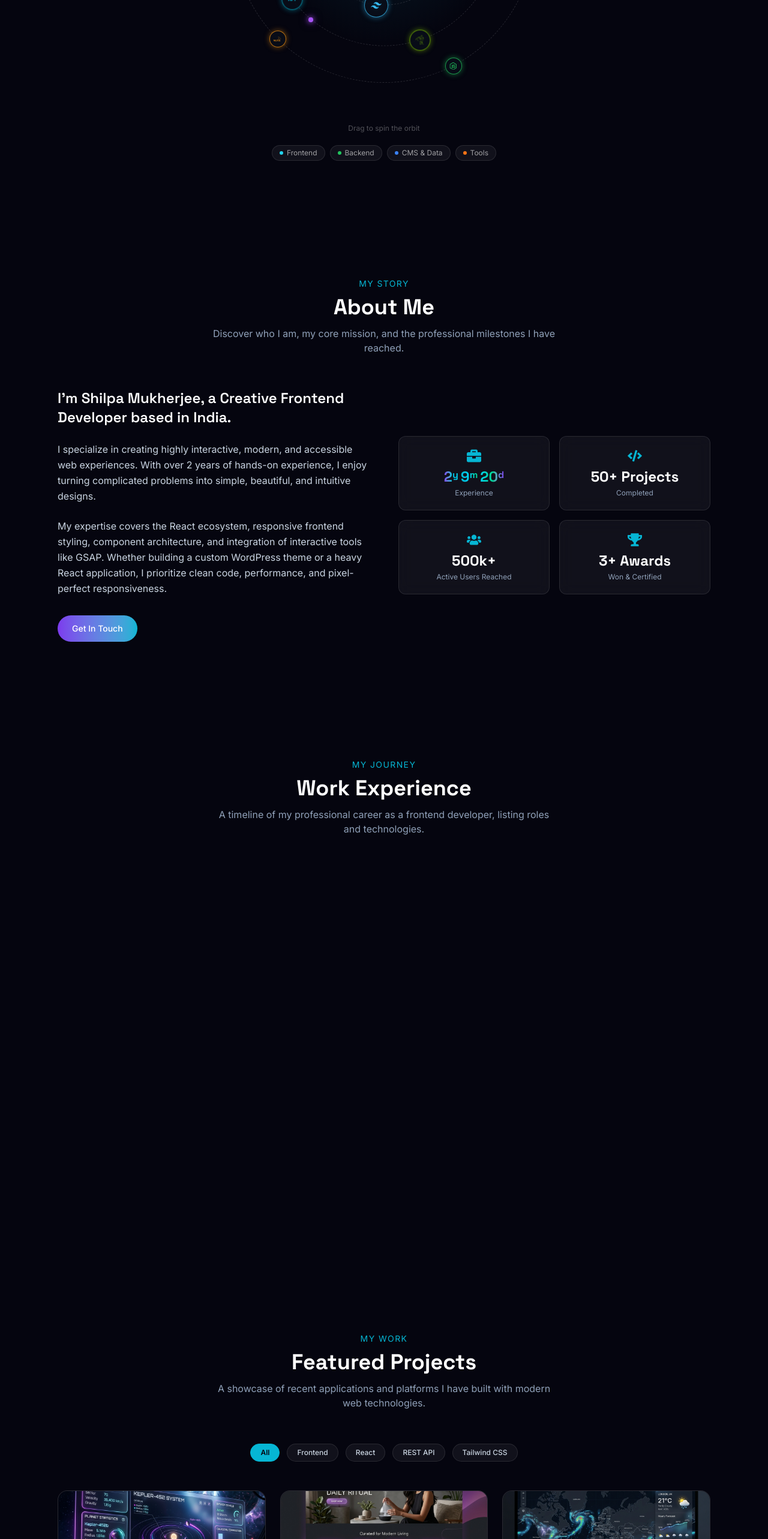
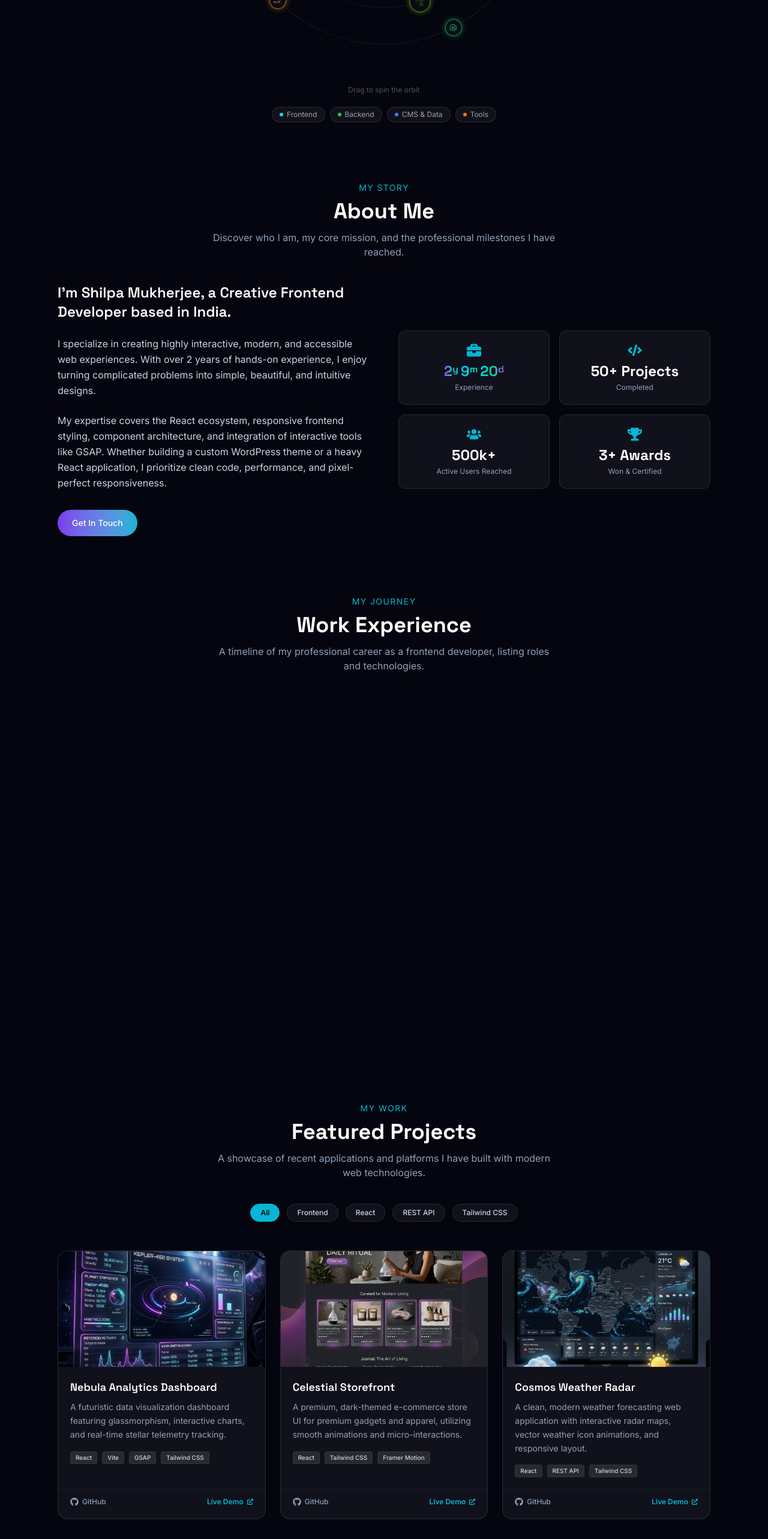
Before and after one commit to its-shilpa/react-space-portfolio, a React (Vite) app: page / in a window 1280 px wide. Shown: the part 1454-4020 px from the top of the page at 60% size. Built offline with nearby package versions, Linux system fonts and the light colour scheme.

Commit message:
Fixed the spacing between the sections

```diff
--- a/src/App.jsx
+++ b/src/App.jsx
@@ -20,7 +20,7 @@ export default function App() {
   }, []);
 
   return (
-    <div className="relative">
+    <div className="relative overflow-x-hidden w-full">
       <StarField />
       <Navbar />
       <Hero />
--- a/src/components/layout/Footer.jsx
+++ b/src/components/layout/Footer.jsx
@@ -11,7 +11,7 @@ const socials = [
 
 export default function Footer() {
   return (
-    <footer className="border-t border-white/10 py-12 mt-12">
+    <footer className="border-t border-white/10 pt-[30px] md:pt-[40px] pb-12">
       <div className="portfolio-container grid sm:grid-cols-3 gap-10">
         <div>
           <h3 className="font-display text-white font-bold text-lg">Shilpa Mukherjee</h3>
--- a/src/components/sections/About.jsx
+++ b/src/components/sections/About.jsx
@@ -74,7 +74,7 @@ export default function About() {
   ];
 
   return (
-    <section id="about" className="py-24">
+    <section id="about" className="py-8 md:py-10 lg:py-12">
       <div className="portfolio-container">
         <SectionHeading
           eyebrow="My Story"
--- a/src/components/sections/Achievements.jsx
+++ b/src/components/sections/Achievements.jsx
@@ -17,7 +17,7 @@ const getIcon = (iconName) => {
 
 export default function Achievements() {
   return (
-    <section id="achievements" className="py-24 relative overflow-hidden">
+    <section id="achievements" className="py-8 md:py-10 lg:py-12 relative overflow-hidden">
       {/* Decorative background nebula glow */}
       <div className="absolute top-1/3 left-1/2 -translate-x-1/2 -translate-y-1/2 w-[500px] h-[500px] bg-nebula-purple/5 rounded-full blur-[120px] pointer-events-none" />
 
--- a/src/components/sections/Contact.jsx
+++ b/src/components/sections/Contact.jsx
@@ -32,7 +32,7 @@ export default function Contact() {
   ];
 
   return (
-    <section id="contact" className="py-24">
+    <section id="contact" className="pt-8 pb-12 md:pt-10 md:pb-20 lg:pt-12 lg:pb-20">
       <div className="portfolio-container">
         <SectionHeading
           eyebrow="Get In Touch"
--- a/src/components/sections/Experience.jsx
+++ b/src/components/sections/Experience.jsx
@@ -27,7 +27,7 @@ export default function Experience() {
   }, []);
 
   return (
-    <section id="experience" className="py-24">
+    <section id="experience" className="py-8 md:py-10 lg:py-12">
       <div className="portfolio-container">
         <SectionHeading
           eyebrow="My Journey"
--- a/src/components/sections/Hero.jsx
+++ b/src/components/sections/Hero.jsx
@@ -95,7 +95,7 @@ export default function Hero() {
   return (
     <section
       id="home"
-      className="relative z-10 min-h-screen flex flex-col justify-center items-stretch lg:items-center pt-28 pb-20 sm:pt-24 sm:pb-16 overflow-hidden"
+      className="relative z-10 min-h-screen flex flex-col justify-center items-stretch lg:items-center pt-28 pb-[30px] md:pb-[40px] sm:pt-24 overflow-hidden"
     >
       {/* Decorative floating orbs */}
       <div className="absolute top-[20%] left-[10%] w-40 h-40 sm:w-56 sm:h-56 md:w-72 md:h-72 rounded-full bg-nebula-purple/8 blur-[60px] sm:blur-[80px] md:blur-[100px] animate-pulse pointer-events-none" />
@@ -104,7 +104,7 @@ export default function Hero() {
         style={{ animationDelay: '2s' }}
       />
 
-      <div className="portfolio-container grid grid-cols-1 lg:grid-cols-2 gap-10 sm:gap-14 lg:gap-20 items-center w-full px-4 sm:px-6">
+      <div className="portfolio-container grid grid-cols-1 lg:grid-cols-2 gap-10 sm:gap-14 lg:gap-20 items-center">
         {/* Text content */}
         <div ref={nameRef} className="flex flex-col justify-center text-left order-2 lg:order-1">
           <div className="self-start inline-flex items-center gap-2 px-3 sm:px-4 py-1 sm:py-1.5 rounded-full bg-white/5 border border-white/10 backdrop-blur-sm mb-4 sm:mb-6">
--- a/src/components/sections/Projects.jsx
+++ b/src/components/sections/Projects.jsx
@@ -13,7 +13,7 @@ export default function Projects() {
     : projects.filter((p) => p.tags.includes(active));
 
   return (
-    <section id="projects" className="py-24">
+    <section id="projects" className="py-8 md:py-10 lg:py-12">
       <div className="portfolio-container">
         <SectionHeading
           eyebrow="My Work"
--- a/src/components/sections/Services.jsx
+++ b/src/components/sections/Services.jsx
@@ -13,7 +13,7 @@ const iconMap = {
 
 export default function Services() {
   return (
-    <section id="services" className="py-24">
+    <section id="services" className="py-8 md:py-10 lg:py-12">
       <div className="portfolio-container">
         <SectionHeading
           eyebrow="What I Offer"
--- a/src/components/sections/Skills.jsx
+++ b/src/components/sections/Skills.jsx
@@ -3,8 +3,8 @@ import SectionHeading from '../ui/SectionHeading';
 
 export default function Skills() {
   return (
-    <section id="skills" className="py-16 sm:py-20 lg:py-24">
-      <div className="max-w-6xl mx-auto px-4 sm:px-6">
+    <section id="skills" className="py-8 md:py-10 lg:py-12">
+      <div className="portfolio-container">
         <SectionHeading
           eyebrow="What I Know"
           title="Skills & Expertise"
--- a/src/components/ui/SectionHeading.jsx
+++ b/src/components/ui/SectionHeading.jsx
@@ -1,6 +1,6 @@
 export default function SectionHeading({ eyebrow, title, subtitle }) {
   return (
-    <div className="text-center mb-14" data-aos="fade-up">
+    <div className="text-center mb-8 md:mb-10" data-aos="fade-up">
       {eyebrow && (
         <span className="text-nebula-blue text-sm tracking-widest uppercase">{eyebrow}</span>
       )}
--- a/src/index.css
+++ b/src/index.css
@@ -1,6 +1,7 @@
 @import "tailwindcss";
 
 @theme {
+  --breakpoint-xs: 475px;
   --color-space-950: #030308;
   --color-space-900: #05050f;
   --color-space-800: #0a0a1a;
@@ -14,6 +15,8 @@
 
 html {
   scroll-behavior: smooth;
+  overflow-x: hidden;
+  width: 100%;
 }
 
 body {
@@ -21,6 +24,9 @@ body {
   color: #e2e8f0;
   font-family: var(--font-body);
   overflow-x: hidden;
+  width: 100%;
+  margin: 0;
+  padding: 0;
 }
 
 /* Spinning animation for the profile image ring */
```
